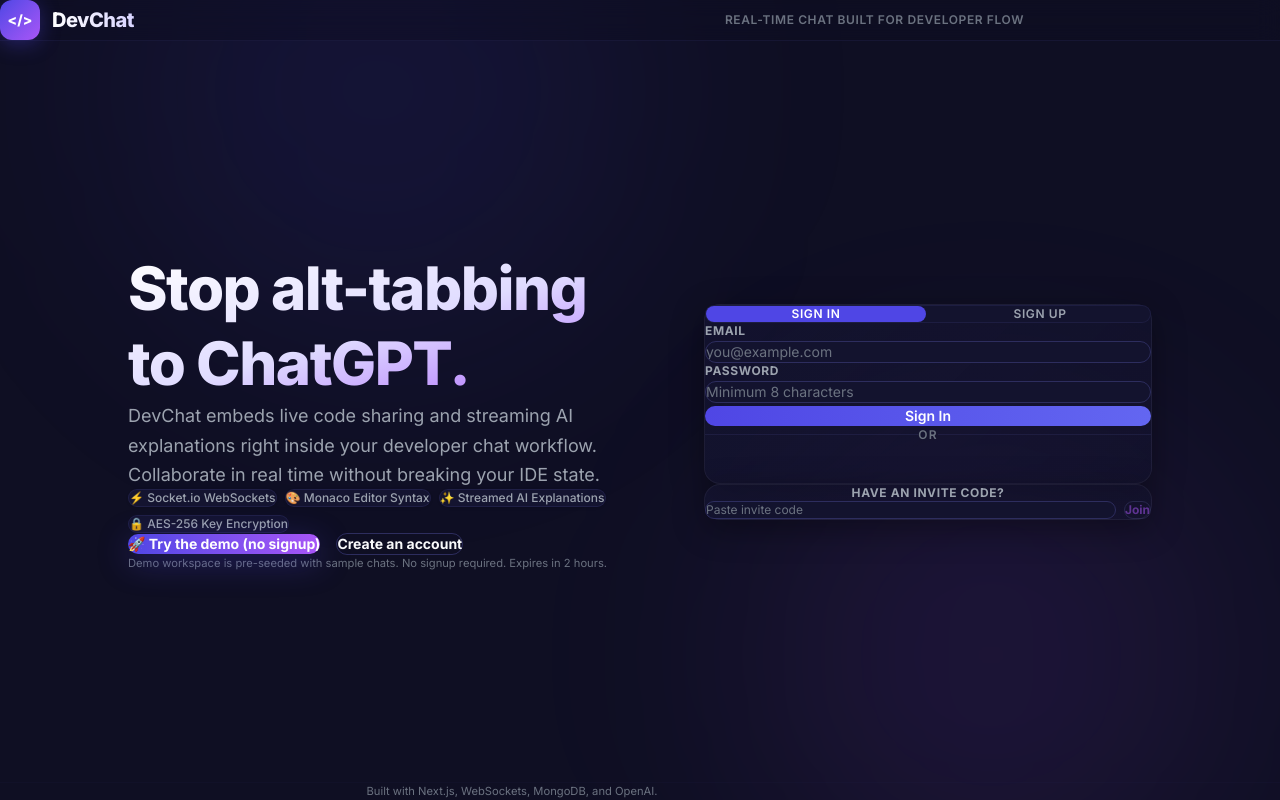
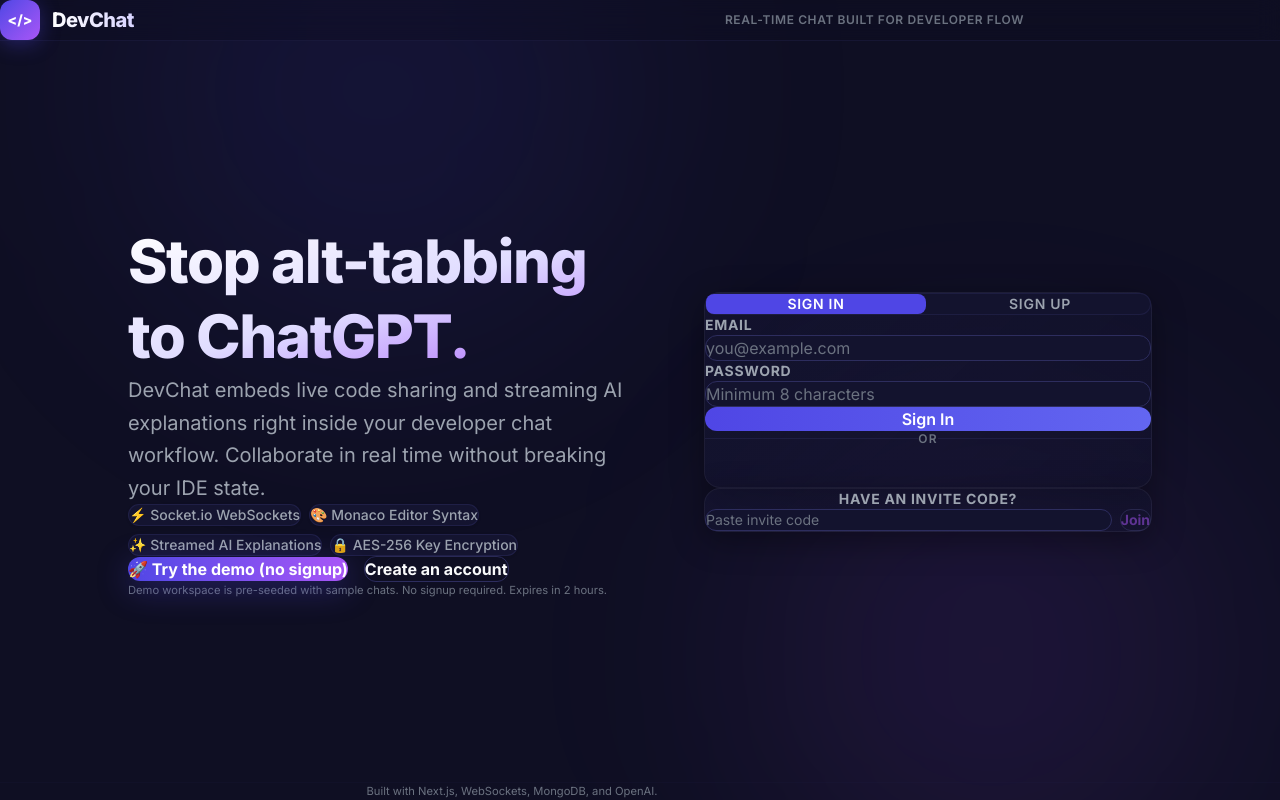
Before and after one commit to shihabcodes/DevChat, a Next.js app in the folder client/: page / in a window 1280 px wide. Built offline with nearby package versions, Linux system fonts and the light colour scheme; no server answers.

Commit message:
design: increase font sizes and spacing for auth cards and text inputs on desktop

```diff
--- a/client/src/app/page.js
+++ b/client/src/app/page.js
@@ -149,12 +149,12 @@
                     <h1 className="text-4xl sm:text-5xl lg:text-6xl font-extrabold leading-tight tracking-tight mb-5 bg-gradient-to-br from-white via-[#E0DCFF] to-accent-purple bg-clip-text text-transparent">
                         Stop alt-tabbing to ChatGPT.
                     </h1>
-                    <p className="text-base sm:text-lg text-text-muted max-w-2xl mx-auto lg:mx-0 leading-relaxed">
+                    <p className="text-base sm:text-lg lg:text-xl text-text-muted max-w-2xl mx-auto lg:mx-0 leading-relaxed">
                         DevChat embeds live code sharing and streaming AI explanations right inside your developer chat workflow. Collaborate in real time without breaking your IDE state.
                     </p>
 
                     {/* Features Badges */}
-                    <div className="flex flex-wrap items-center justify-center lg:justify-start gap-2 mt-6 text-xs font-medium text-text-muted">
+                    <div className="flex flex-wrap items-center justify-center lg:justify-start gap-2 mt-6 text-xs lg:text-sm font-medium text-text-muted">
                         <span className="px-3 py-1.5 rounded-full bg-bg-surface/50 border border-border/50 backdrop-blur-sm shadow-sm">⚡ Socket.io WebSockets</span>
                         <span className="px-3 py-1.5 rounded-full bg-bg-surface/50 border border-border/50 backdrop-blur-sm shadow-sm">🎨 Monaco Editor Syntax</span>
                         <span className="px-3 py-1.5 rounded-full bg-bg-surface/50 border border-border/50 backdrop-blur-sm shadow-sm">✨ Streamed AI Explanations</span>
@@ -166,13 +166,13 @@
                         <button
                             onClick={handleTryDemo}
                             disabled={demoLoading}
-                            className="glow-btn px-7 py-3.5 w-full sm:w-auto rounded-xl text-sm font-bold text-white transition-all disabled:opacity-60 disabled:cursor-wait bg-gradient-to-r from-primary to-accent-purple shadow-[0_8px_32px_rgba(79,70,229,0.35)]"
+                            className="glow-btn px-7 lg:px-8 py-3.5 lg:py-4 w-full sm:w-auto rounded-xl text-sm lg:text-base font-bold text-white transition-all disabled:opacity-60 disabled:cursor-wait bg-gradient-to-r from-primary to-accent-purple shadow-[0_8px_32px_rgba(79,70,229,0.35)]"
                         >
                             {demoLoading ? 'Launching demo…' : '🚀 Try the demo (no signup)'}
                         </button>
                         <a
                             href="#auth"
-                            className="px-7 py-3.5 w-full sm:w-auto text-center rounded-xl text-sm font-bold text-text-primary border border-border hover:border-border-light hover:bg-white/[0.02] transition-all duration-200"
+                            className="px-7 lg:px-8 py-3.5 lg:py-4 w-full sm:w-auto text-center rounded-xl text-sm lg:text-base font-bold text-text-primary border border-border hover:border-border-light hover:bg-white/[0.02] transition-all duration-200"
                         >
                             Create an account
                         </a>
@@ -185,14 +185,14 @@
                 {/* Forms Section (Right Side on Desktop) */}
                 <div id="auth" className="w-full max-w-md animate-fade-in" style={{ animationDelay: '0.1s' }}>
                     {/* Auth Card */}
-                    <div className="glass-card rounded-2xl p-8 shadow-2xl">
+                    <div className="glass-card rounded-2xl p-8 lg:p-10 shadow-2xl">
                         {/* Tab switcher */}
-                        <div className="flex gap-1 mb-6 bg-bg-input rounded-xl p-1.5 border border-border/40">
+                        <div className="flex gap-1 mb-6 lg:mb-8 bg-bg-input rounded-xl p-1.5 border border-border/40">
                             {['login', 'register'].map((tab) => (
                                 <button
                                     key={tab}
                                     onClick={() => { setMode(tab); setError(''); }}
-                                    className="flex-1 py-2.5 rounded-lg text-xs font-semibold transition-all duration-200 uppercase tracking-wider"
+                                    className="flex-1 py-2.5 lg:py-3.5 rounded-lg text-xs lg:text-sm font-semibold transition-all duration-200 uppercase tracking-wider"
                                     style={{
                                         background: mode === tab ? 'var(--color-primary)' : 'transparent',
                                         color: mode === tab ? '#fff' : 'var(--color-text-muted)',
@@ -209,43 +209,43 @@
                             </div>
                         )}
 
-                        <form onSubmit={handleSubmit} className="space-y-4">
+                        <form onSubmit={handleSubmit} className="space-y-4 lg:space-y-6">
                             {mode === 'register' && (
                                 <div>
-                                    <label className="block text-xs font-bold text-text-muted uppercase tracking-wider mb-2">Display Name</label>
+                                    <label className="block text-xs lg:text-sm font-bold text-text-muted uppercase tracking-wider mb-2 lg:mb-3">Display Name</label>
                                     <input
                                         type="text" value={displayName}
                                         onChange={(e) => setDisplayName(e.target.value)}
                                         placeholder="Your name" required
-                                        className="w-full px-4 py-3 rounded-xl border border-border bg-bg-input text-text-primary text-sm outline-none focus:border-primary transition-all duration-200 placeholder:text-text-dim"
+                                        className="w-full px-4 lg:px-5 py-3 lg:py-4 rounded-xl border border-border bg-bg-input text-text-primary text-sm lg:text-base outline-none focus:border-primary transition-all duration-200 placeholder:text-text-dim"
                                     />
                                 </div>
                             )}
 
                             <div>
-                                    <label className="block text-xs font-bold text-text-muted uppercase tracking-wider mb-2">Email</label>
+                                <label className="block text-xs lg:text-sm font-bold text-text-muted uppercase tracking-wider mb-2 lg:mb-3">Email</label>
                                 <input
                                     type="email" value={email}
                                     onChange={(e) => setEmail(e.target.value)}
                                     placeholder="you@example.com" required
-                                        className="w-full px-4 py-3 rounded-xl border border-border bg-bg-input text-text-primary text-sm outline-none focus:border-primary transition-all duration-200 placeholder:text-text-dim"
+                                    className="w-full px-4 lg:px-5 py-3 lg:py-4 rounded-xl border border-border bg-bg-input text-text-primary text-sm lg:text-base outline-none focus:border-primary transition-all duration-200 placeholder:text-text-dim"
                                 />
                             </div>
 
                             <div>
-                                    <label className="block text-xs font-bold text-text-muted uppercase tracking-wider mb-2">Password</label>
+                                <label className="block text-xs lg:text-sm font-bold text-text-muted uppercase tracking-wider mb-2 lg:mb-3">Password</label>
                                 <input
                                     type="password" value={password}
                                     onChange={(e) => setPassword(e.target.value)}
                                     placeholder="Minimum 8 characters" required
                                     minLength={8}
-                                        className="w-full px-4 py-3 rounded-xl border border-border bg-bg-input text-text-primary text-sm outline-none focus:border-primary transition-all duration-200 placeholder:text-text-dim"
+                                    className="w-full px-4 lg:px-5 py-3 lg:py-4 rounded-xl border border-border bg-bg-input text-text-primary text-sm lg:text-base outline-none focus:border-primary transition-all duration-200 placeholder:text-text-dim"
                                 />
                             </div>
 
                             <button
                                 type="submit" disabled={loading}
-                                    className="glow-btn w-full py-3 rounded-xl text-sm font-semibold text-white transition-all bg-gradient-to-r from-primary to-primary-light disabled:opacity-50 disabled:cursor-wait"
+                                className="glow-btn w-full py-3 lg:py-4 rounded-xl text-sm lg:text-base font-semibold text-white transition-all bg-gradient-to-r from-primary to-primary-light disabled:opacity-50 disabled:cursor-wait"
                             >
                                 {loading ? 'Processing…' : mode === 'login' ? 'Sign In' : 'Create Account'}
                             </button>
@@ -268,18 +268,18 @@
                     </div>
 
                     {/* Invite Form */}
-                        <div className="glass-card rounded-2xl p-6 mt-4 shadow-lg border border-border/30">
-                            <p className="text-xs font-bold text-text-muted mb-3 text-center uppercase tracking-wider">Have an invite code?</p>
+                    <div className="glass-card rounded-2xl p-6 lg:p-8 mt-4 shadow-lg border border-border/30">
+                        <p className="text-xs lg:text-sm font-bold text-text-muted mb-3 text-center uppercase tracking-wider">Have an invite code?</p>
                         <form onSubmit={handleJoinWorkspace} className="flex gap-2">
                             <input
                                 type="text" value={inviteCode}
                                 onChange={(e) => setInviteCode(e.target.value)}
                                 placeholder="Paste invite code"
-                                    className="flex-1 px-4 py-2.5 rounded-xl border border-border bg-bg-input text-text-primary text-xs outline-none focus:border-primary transition-all duration-200 placeholder:text-text-dim"
+                                className="flex-1 px-4 lg:px-5 py-2.5 lg:py-3.5 rounded-xl border border-border bg-bg-input text-text-primary text-xs lg:text-sm outline-none focus:border-primary transition-all duration-200 placeholder:text-text-dim"
                             />
                             <button
                                 type="submit" disabled={loading || !inviteCode}
-                                    className="px-5 py-2.5 rounded-xl text-xs font-bold border border-border-light text-[#A855F7] hover:border-[#A855F7] hover:bg-accent-purple/5 disabled:opacity-50 transition-all duration-200"
+                                className="px-5 py-2.5 lg:py-3.5 rounded-xl text-xs lg:text-sm font-bold border border-border-light text-[#A855F7] hover:border-[#A855F7] hover:bg-accent-purple/5 disabled:opacity-50 transition-all duration-200"
                             >
                                 Join
                             </button>
```
Lines whose indentation alone changed are shown as unchanged.
